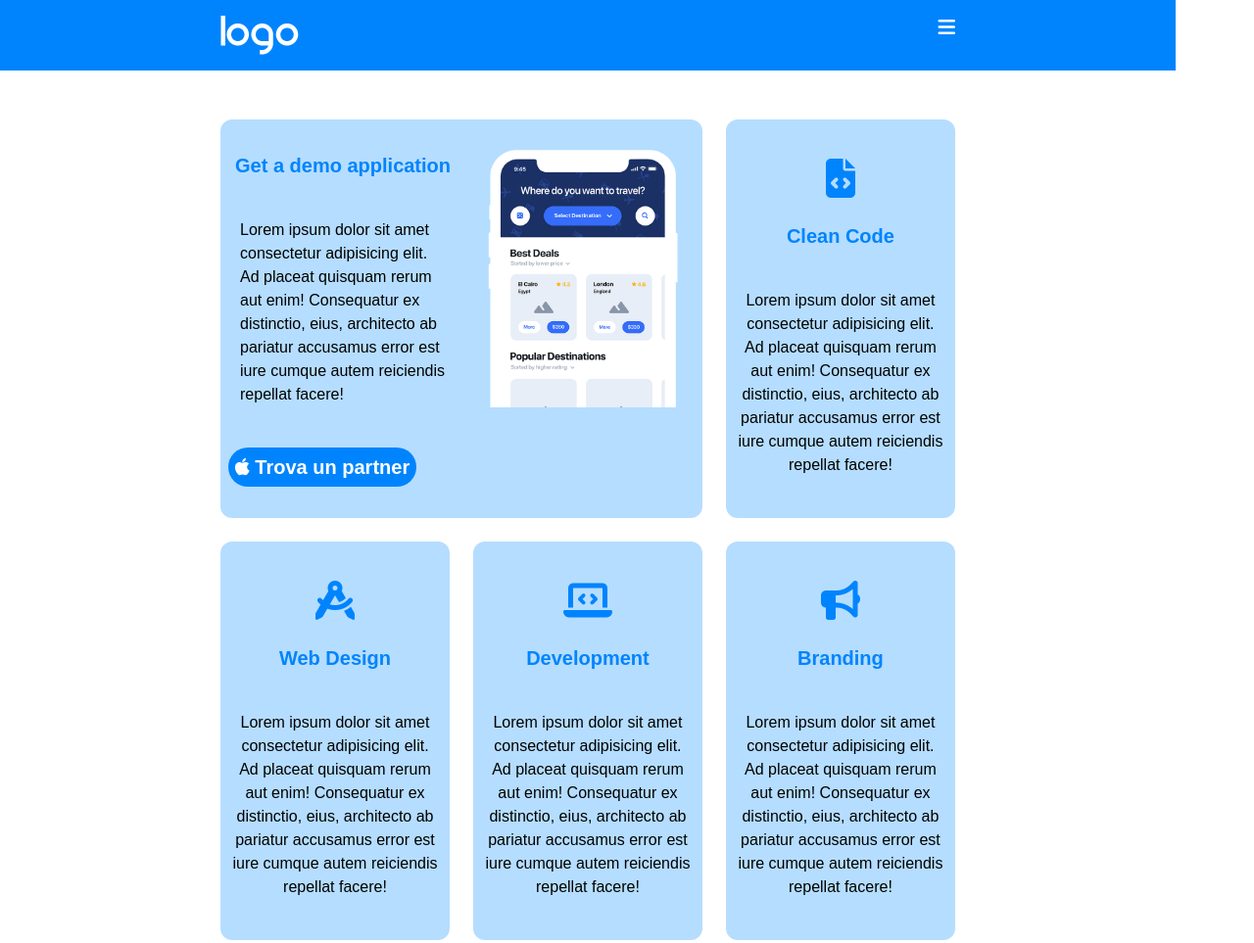
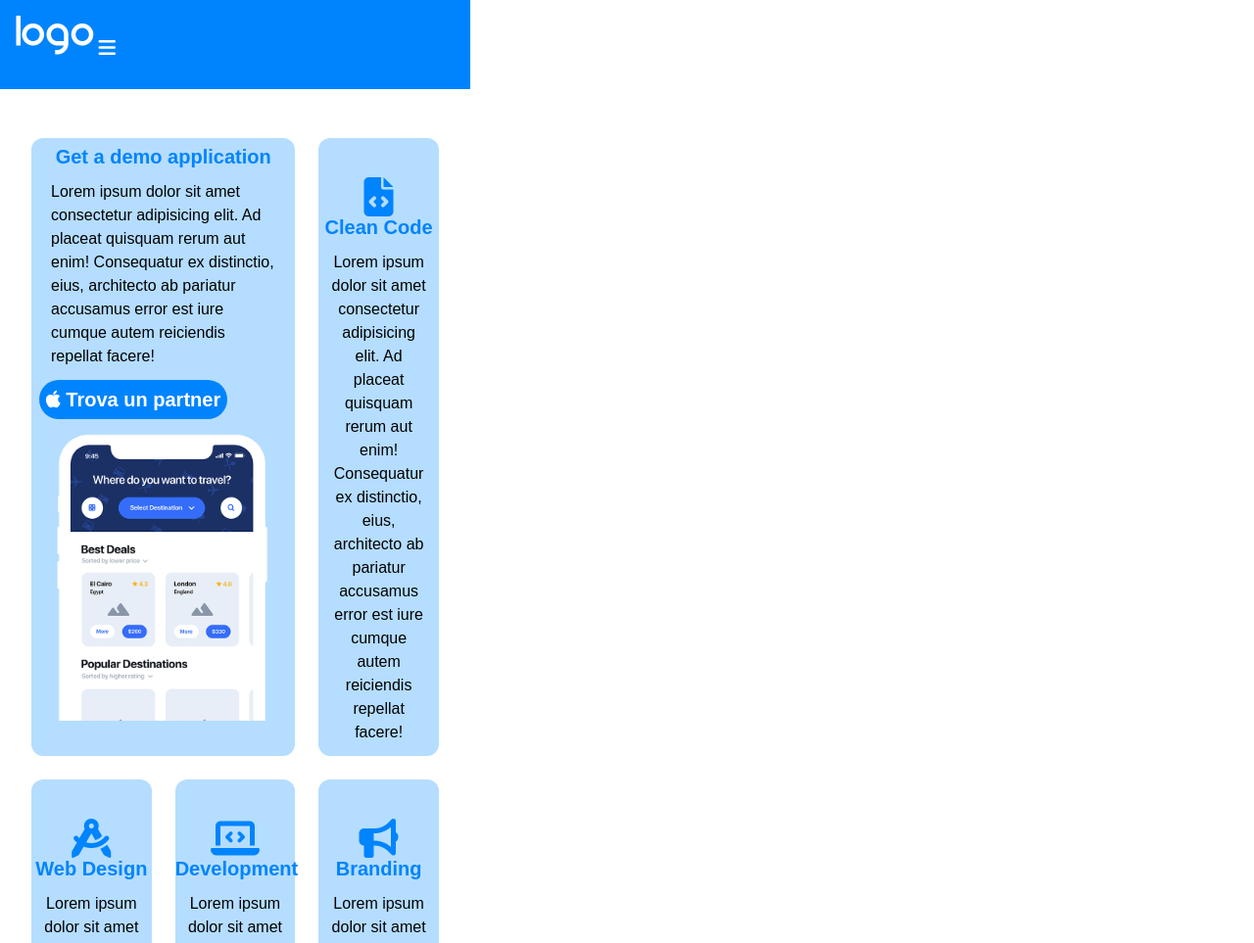
Before and after one commit to coder-ms/htmlcss-responsive-layout, a plain HTML site: page index.html in a window 1280 px wide. Shown: the top 963 px of the page at 98% size. Drawn offline with Linux system fonts and the light colour scheme.

Commit message:
prove media query

```diff
--- a/css/style.css
+++ b/css/style.css
@@ -1,3 +1,4 @@
+/* SCREEN MOBILE FIRST*/
     /*
     ####################################################
     COMMON
@@ -20,7 +21,179 @@ COMMON
     body{
         background-color: var(--white);
         font-family: 'PT Sans', sans-serif;
+        max-width: 30rem;
     }
+    p{
+        line-height: 1.5rem;
+    }
+    .container{
+        max-width: 28rem;
+        margin: 0 auto;
+    }
+    /*
+    .d-flex{
+        display: flex;
+    }
+    */
+    .justify-between{
+        justify-content: space-between;
+    }
+    .align-center{
+        align-items: center;
+    }
+    button{
+        cursor: pointer;
+    }
+
+    /*
+    ####################################################
+    HEADER
+    #####################################################
+    */
+    header{
+        background-color: var(--blue);
+        color: var(--white);
+        padding: 1rem 1rem;
+        width: 100%;
+        margin-bottom: 50px;
+        display: block;
+    }
+    .main-menu{
+        display: none;
+    }
+
+    header a{
+        color: var(--white);
+        text-decoration: none;
+    }
+    header img{
+        width: 80px;
+    }
+    header .fa-solid{
+        color: white;
+        font-size: 20px;
+        margin-bottom: 1rem;
+    }
+    /*
+    ####################################################
+    MAIN
+    #####################################################
+    */
+    #planning, #features, #start{
+        background-color: var(--purple);
+    }
+    #intro, #testimonials{
+        background-color: var(--white);
+        margin: 1rem 0;
+    }
+    #intro, #features{
+        padding: 0 2rem;
+    }
+    .card{
+        background-color: var(--lightblue);
+        margin-bottom: 1.5rem;
+        border-radius: 0.75rem;
+    }
+
+    #intro .cards{
+        /*flex-flow: row wrap;*/
+        margin-right: -0.75rem;
+        margin-left: -0.75rem;
+    }
+    #intro .card{
+        margin-right: 0.75rem;
+        margin-left: 0.75rem;
+        width: 100%;
+    }
+
+    /*
+    ---------------------
+    CARD SECT 1
+    ---------------------
+    */
+    .card-generals{
+        width: 100%;
+    }
+    .card-info, .card-img{
+        width: 100%;
+    }
+    .card-info{
+        padding: 0.5rem;
+    }
+    .card-img img{
+        width: 100%;
+    }
+    .card h3{
+        font-size: 1.25rem;
+        color: var(--blue);
+        text-align: center;
+    }
+
+    .card p{
+        padding: 0.75rem;
+        text-align: center;
+    }
+    .card-info p{
+        text-align: left;
+    }
+    .card-info button{
+        background-color: var(--blue);
+        color: var(--white);
+        height: 2.5rem;
+        width: 12rem;
+        font-size: 1.25rem;
+        font-weight: bold;
+        border: none;
+        border-radius: 2rem;
+    }
+    .card .fa-solid{
+        font-size: 2.5rem;
+        text-align: center;
+        display: block;
+        margin-top: 1em;
+        color: var(--blue);
+    }
+
+
+
+
+/*
+####################################################
+RESPONSIVE 768px
+#####################################################
+*/
+@media screen and (min-width: 768px){
+
+    .container{
+        max-width: 750px;
+    }
+    #intro .cards{
+        display: flex;
+        flex-flow: row wrap;
+        margin-right: -0.75rem;
+        margin-left: -0.75rem;
+    }
+    #intro .card{
+        margin-right: 0.75rem;
+        margin-left: 0.75rem;
+        width: calc(33.33% - 1.5rem);
+    }
+    #intro .card:first-child{
+        width: calc(66.66% - 1.5rem);
+    }
+}
+
+/*
+####################################################
+RESPONSIVE DESKTOP
+#####################################################
+*/
+@media screen and (max-width: 1200px){
+    /*
+    ####################################################
+    COMMON
+    #####################################################
+    */
     p{
         line-height: 1.5rem;
     }
@@ -28,9 +201,11 @@ p{
         max-width: 48rem;
         margin: 0 auto;
     }
+
     .d-flex{
         display: flex;
     }
+
     .justify-between{
         justify-content: space-between;
     }
@@ -448,66 +623,4 @@ footer{
         background-color: var(--darkgrey);
         padding: 1rem 2rem;
     }
-
-/*
-####################################################
-RESPONSIVE 480px
-#####################################################
-*/
-@media screen and (min-width: 480px){
-
-    .container{
-        max-width: 100%;
 }
-    #intro .card{
-        margin-right: 0.75rem;
-        margin-left: 0.75rem;
-        width: 100%;
-    }
-    .card-info, .card-img{
-        width: 100%;
-        flex-direction: column;
-    }
-    .card-img img{
-        width: 100%;
-        margin-top: 1.5rem;
-    }
-}
-
-
-/*
-####################################################
-RESPONSIVE 768px
-#####################################################
-*/
-@media screen and (min-width: 768px){
-
-    .container{
-        max-width: 750px;
-    }
-    #intro .cards{
-        display: flex;
-        flex-flow: row wrap;
-        margin-right: -0.75rem;
-        margin-left: -0.75rem;
-    }
-    #intro .card{
-        margin-right: 0.75rem;
-        margin-left: 0.75rem;
-        width: calc(33.33% - 1.5rem);
-    }
-    #intro .card:first-child{
-        width: calc(66.66% - 1.5rem);
-    }
-}
-
-/*
-####################################################
-RESPONSIVE 768px
-#####################################################
-*/
-@media screen and (min-width: 1200px){
-    body{
-        max-width: 1200px;
-    }
-}
```
Lines whose indentation alone changed are shown as unchanged.
